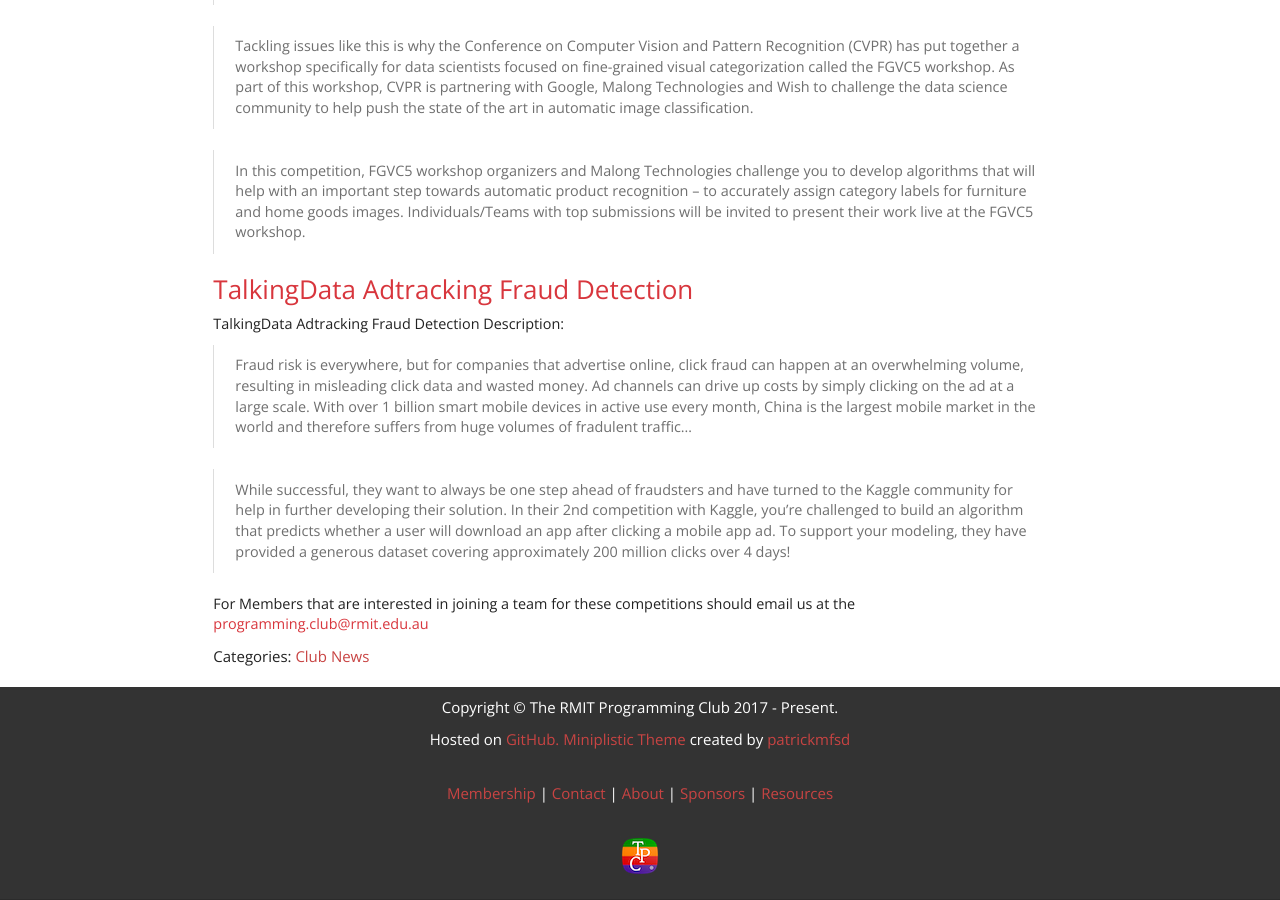
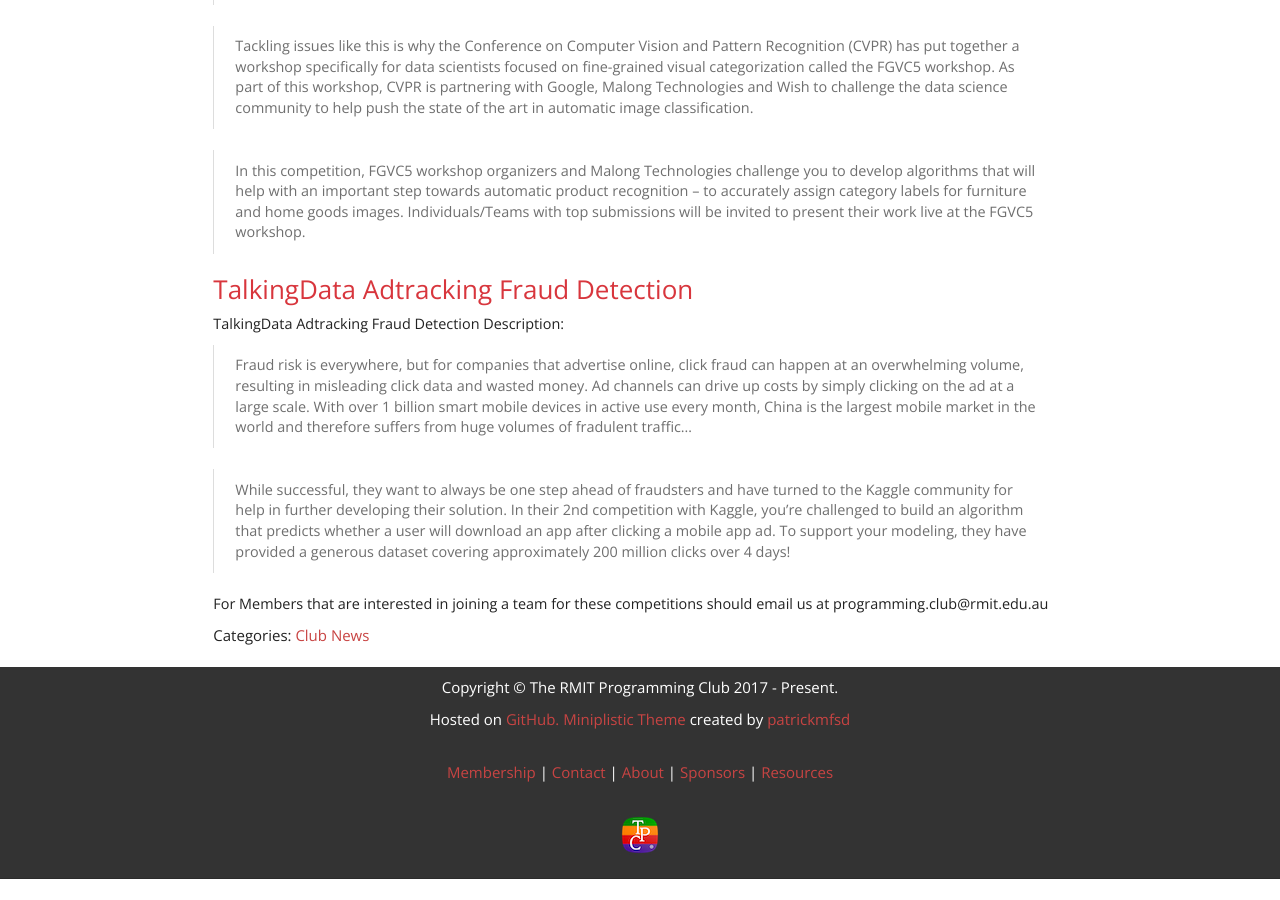
Before and after one commit to rmit-programming-club/rmit-programming-club.github.io, a Jekyll site: the page built from _posts/2018-02-14-Programming-Competitions.md, in a window 1280 px wide and 900 px high, scrolled down 1014 px. Built offline with Jekyll 4.4.1, drawn with Linux system fonts in a browser that asks for light colours; nearby versions of some CDN libraries; after the commit the page ends 1893 px from its top, so only the background shows below that.

Commit message:
fixed email link

```diff
--- a/_posts/2018-02-14-Programming-Competitions.md
+++ b/_posts/2018-02-14-Programming-Competitions.md
@@ -38,4 +38,4 @@
 >While successful, they want to always be one step ahead of fraudsters and have turned to the Kaggle community for help in further developing their solution. In their 2nd competition with Kaggle, you’re challenged to build an algorithm that predicts whether a user will download an app after clicking a mobile app ad. To support your modeling, they have provided a generous dataset covering approximately 200 million clicks over 4 days!
 
 
-For Members that are interested in joining a team for these competitions should email us at the [programming.club@rmit.edu.au](programming.club@rmit.edu.au)
+For Members that are interested in joining a team for these competitions should email us at programming.club@rmit.edu.au
```
